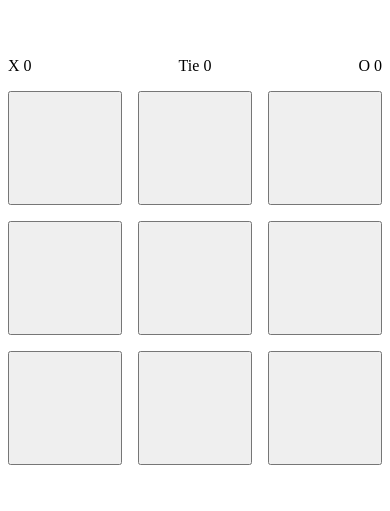
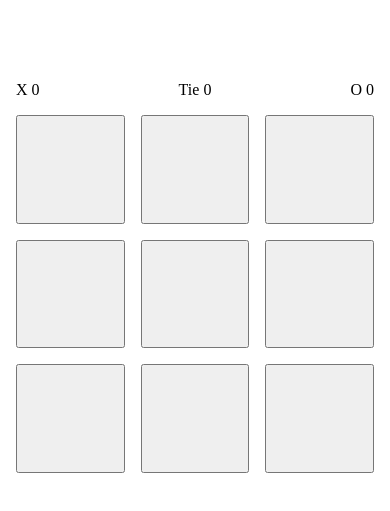
Before and after one commit to vasilangelov/tic-tac-toe, a website built with Vite: page src/index.html in a window 390 px wide. Shown: the part 169-680 px from the top of the page. Built offline with nearby package versions, Linux system fonts and the light colour scheme.

Commit message:
Fix UI responsiveness

```diff
--- a/src/style.css
+++ b/src/style.css
@@ -4,6 +4,10 @@ body {
   align-items: center;
   justify-content: center;
 
+  margin-inline: auto;
+  padding: 1rem;
+
+  max-width: 30rem;
   min-height: 100dvh;
 }
 
```
